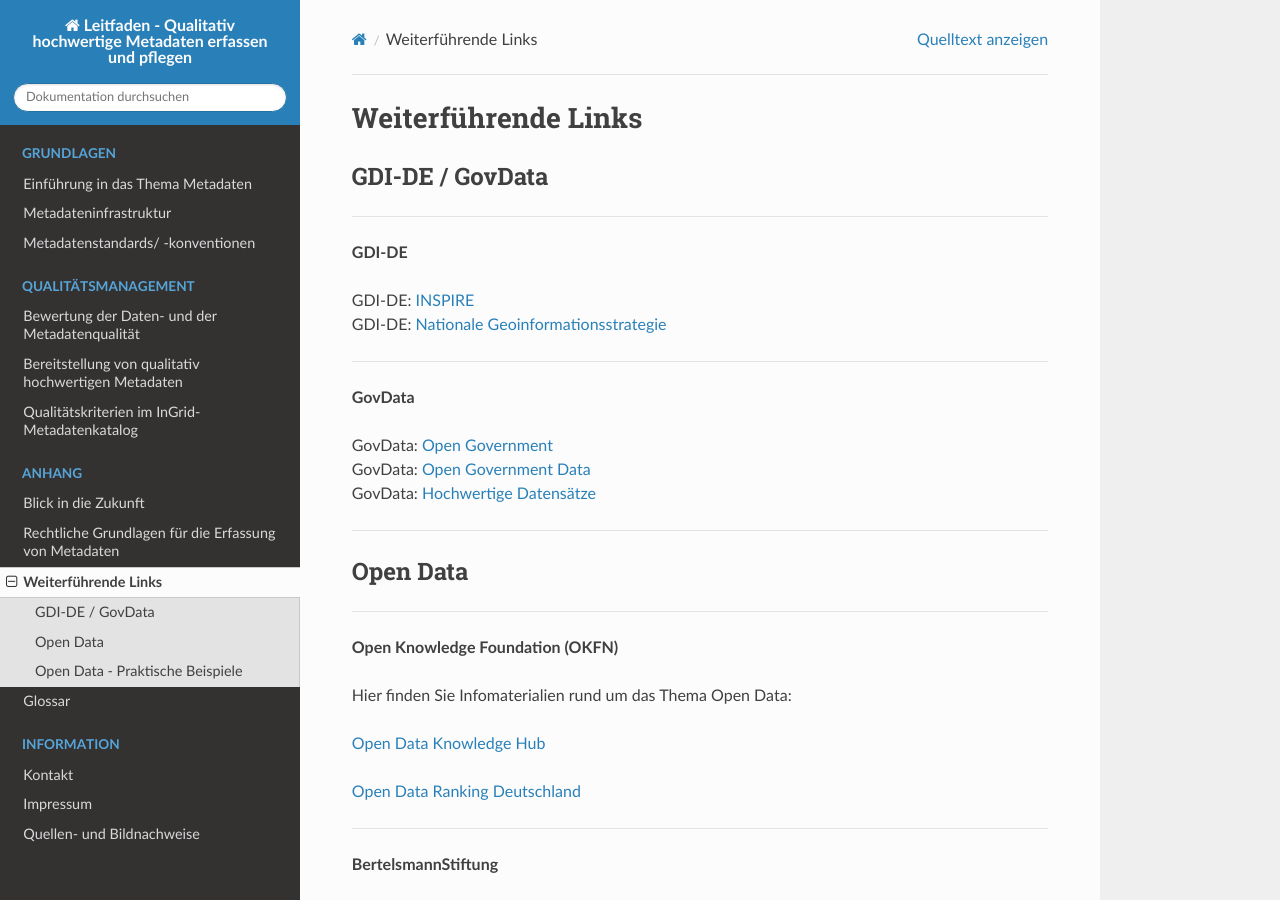
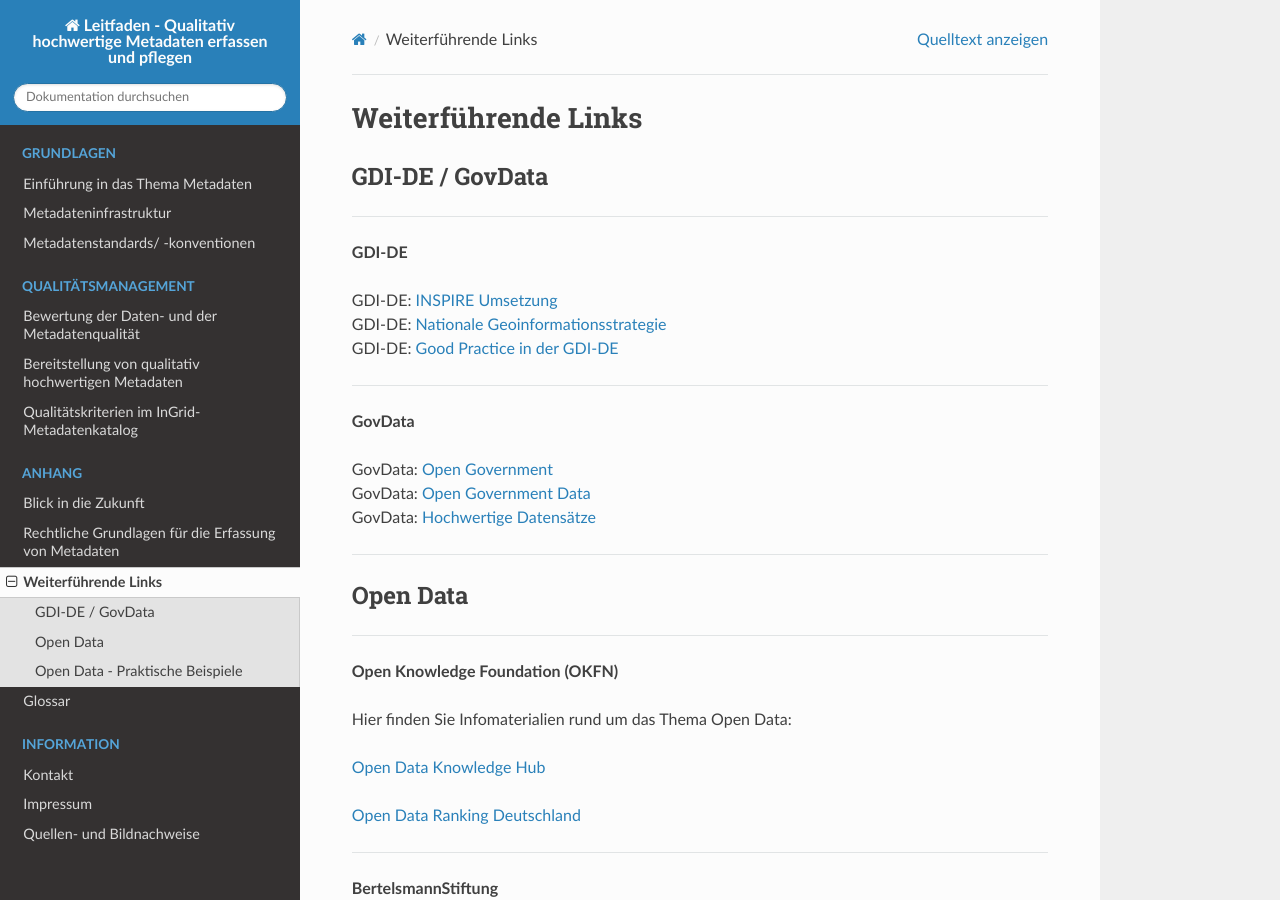
Before and after one commit to tomiwo/ingrid-mdk-st-high-quality-metadata, a Sphinx documentation site: the page built from docs/anhang/links.rst, in a window 1280 px wide and 900 px high. Built offline with Sphinx 7.4.7 and the Read the Docs theme 3.1.0, drawn with Linux system fonts in a browser that asks for light colours.

Commit message:
Update links.rst

```diff
--- a/docs/anhang/links.rst
+++ b/docs/anhang/links.rst
@@ -10,8 +10,9 @@
 
 **GDI-DE**
 
-| GDI-DE: `INSPIRE <https://www.gdi-de.org/INSPIRE>`_
-| GDI-DE: `Nationale Geoinformationsstrategie <https://www.gdi-de.org/NGIS>`_
+| GDI-DE: `INSPIRE Umsetzung <https://www.gdi-de.org/praxis-projekte/inspire-umsetzung>`_
+| GDI-DE: `Nationale Geoinformationsstrategie <https://www.gdi-de.org/strategie/ngis-version-2-0>`_
+| GDI-DE: `Good Practice in der GDI-DE <https://www.gdi-de.org/de/praxis-projekte/good-practice>`_
 
 -------------------------------------------------------------------------------
 
```
